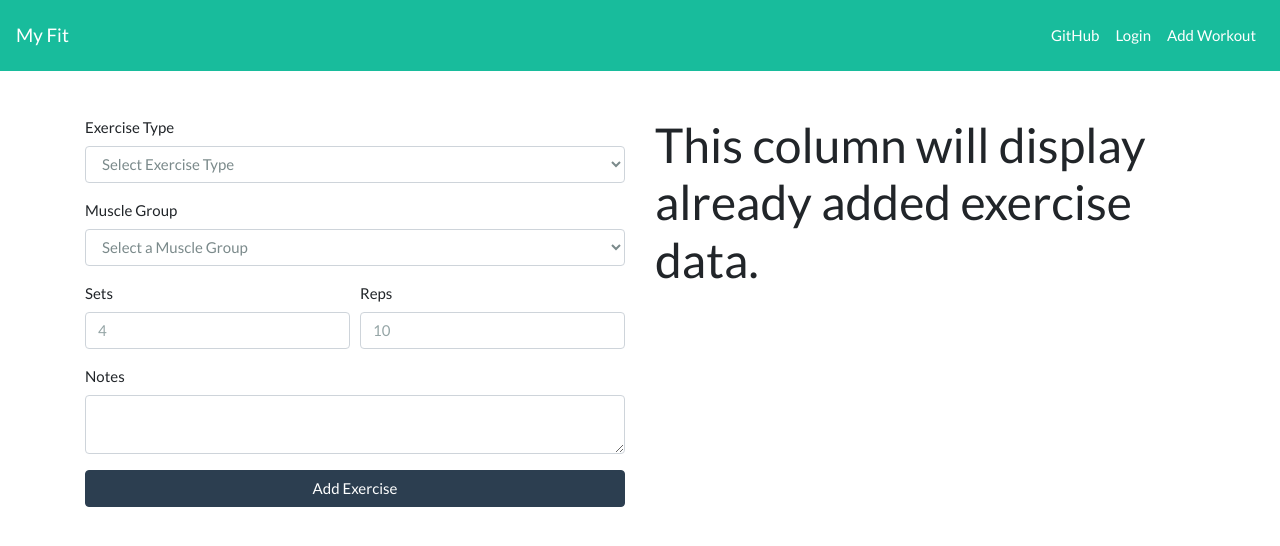
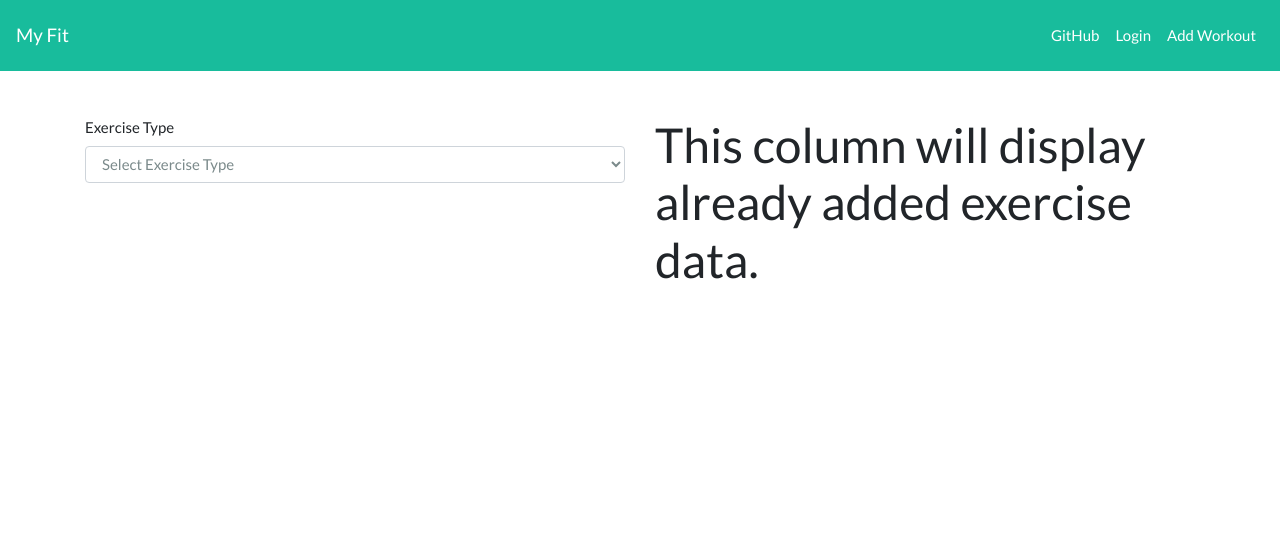
Before and after one commit to lwerner27/exercise-app, a React (Create React App) app in the folder client/: page /addworkout in a window 1280 px wide. Shown: the top 546 px of the page. Built offline with nearby package versions, Linux system fonts and the light colour scheme.

Commit message:
Removed form, created method for rendering correct form.

```diff
--- a/client/src/pages/AddWorkout.js
+++ b/client/src/pages/AddWorkout.js
@@ -1,14 +1,6 @@
 import React, { Component } from "react";
-import {
-	Container,
-	Row,
-	Col,
-	Form,
-	FormGroup,
-	Input,
-	Label,
-	Button
-} from "reactstrap";
+import WeightsForm from "../components/WeightsForm";
+import { Container, Row, Col, Form, FormGroup, Input, Label } from "reactstrap";
 
 export default class AddWorkout extends Component {
 	constructor(props) {
@@ -17,10 +9,12 @@ export default class AddWorkout extends Component {
 			date: "",
 			exercises: [],
 			exerciseType: "Select Exercise Type",
-			muscleGroup: "Select a Muscle Group"
+			muscleGroup: "Select a Muscle Group",
+			weight: ""
 		};
 		this.compareDates = this.compareDates.bind(this);
 		this.handleChange = this.handleChange.bind(this);
+		this.renderForm = this.renderForm.bind(this);
 	}
 
 	compareDates(date, data) {
@@ -50,6 +44,20 @@ export default class AddWorkout extends Component {
 		this.setState({ [event.target.name]: event.target.value });
 	}
 
+	renderForm() {
+		let { exerciseType, muscleGroup } = this.state;
+		if (exerciseType === "Weights") {
+			return (
+				<WeightsForm
+					handleChange={this.handleChange}
+					muscleGroup={muscleGroup}
+				/>
+			);
+		} else {
+			return null;
+		}
+	}
+
 	render() {
 		console.log(this.state);
 		return (
@@ -77,55 +85,8 @@ export default class AddWorkout extends Component {
 									</FormGroup>
 								</Col>
 							</Row>
-							{/* From here down will get moved to its own component. */}
-							<Row form>
-								<Col sm={12}>
-									<FormGroup>
-										<Label for="muscleGroup">Muscle Group</Label>
-										<Input
-											value={this.state.muscleGroup}
-											type="select"
-											name="muscleGroup"
-											id="muscleGroup"
-											onChange={this.handleChange}
-										>
-											<option disabled>Select a Muscle Group</option>
-											<option>Biceps</option>
-											<option>Triceps</option>
-											<option>Sholders</option>
-											<option>Back</option>
-											<option>Legs</option>
-										</Input>
-									</FormGroup>
-								</Col>
-							</Row>
-							<Row form>
-								<Col sm={12} md={6}>
-									<FormGroup>
-										<Label for="sets">Sets</Label>
-										<Input type="text" name="sets" id="sets" placeholder="4" />
-									</FormGroup>
-								</Col>
-								<Col sm={12} md={6}>
-									<FormGroup>
-										<Label for="reps">Reps</Label>
-										<Input type="text" name="reps" id="reps" placeholder="10" />
-									</FormGroup>
-								</Col>
-							</Row>
-							{/* From here up will get moved to its own component. */}
-							<Row form>
-								<Col>
-									<FormGroup>
-										<Label for="notes">Notes</Label>
-										<Input type="textarea" name="notes" id="notes" />
-									</FormGroup>
-								</Col>
-							</Row>
-							<Button color="primary" block>
-								Add Exercise
-							</Button>
 						</Form>
+						{this.renderForm()}
 					</Col>
 					<Col sm={12} md={6}>
 						<h1>This column will display already added exercise data.</h1>
```
